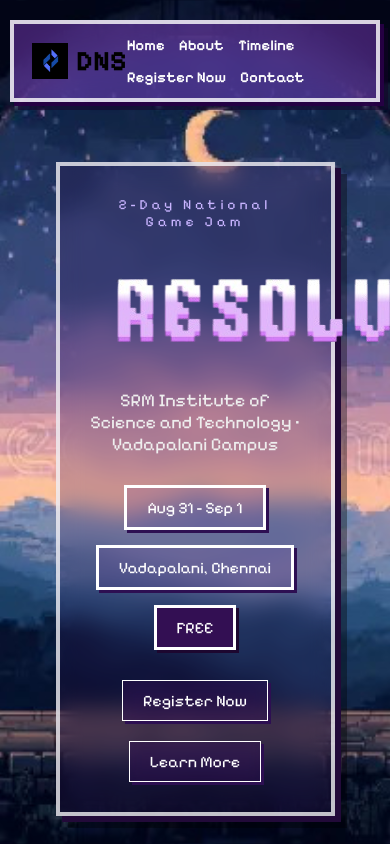
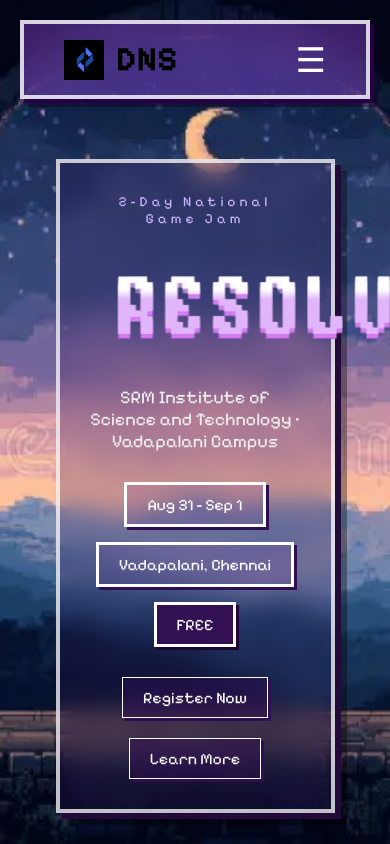
Before and after one commit to RashmiR777/RESOLVE26, a React (Vite) app: page / in a window 390 px wide. Shown: the top 844 px of the page. Built offline with nearby package versions, Linux system fonts and the light colour scheme.

Commit message:
changed to hamburger menu

```diff
--- a/src/components/Navibar.jsx
+++ b/src/components/Navibar.jsx
@@ -2,31 +2,45 @@
 
 function Navbar() {
   const [isMobile, setIsMobile] = useState(window.innerWidth <= 768);
+  const [menuOpen, setMenuOpen] = useState(false);
 
   useEffect(() => {
     const handleResize = () => {
-      setIsMobile(window.innerWidth <= 768);
+      const mobile = window.innerWidth <= 768;
+      setIsMobile(mobile);
+
+      // Close menu when switching to desktop
+      if (!mobile) {
+        setMenuOpen(false);
+      }
     };
 
     window.addEventListener("resize", handleResize);
-
     return () => window.removeEventListener("resize", handleResize);
   }, []);
 
+  const linkStyle = {
+    color: "#fff",
+    textDecoration: "none",
+    fontWeight: "600",
+    transition: "0.3s",
+  };
+
   return (
+    <>
       <nav
         style={{
           display: "flex",
           justifyContent: "space-between",
           alignItems: "center",
 
-        width: isMobile ? "calc(100% - 20px)" : "calc(100% - 40px)",
-        padding: isMobile ? "12px 18px" : "15px 40px",
+          width: "calc(100% - 40px)",
+          padding: "15px 40px",
           margin: "20px auto",
 
           position: "sticky",
           top: "20px",
-        zIndex: 1000,
+          zIndex: "1000",
 
           backgroundColor: "rgba(173, 80, 255, 0.35)",
           backdropFilter: "blur(15px)",
@@ -47,21 +61,21 @@
           style={{
             display: "flex",
             alignItems: "center",
-          gap: isMobile ? "8px" : "12px",
+            gap: "12px",
           }}
         >
           <img
             src="/favicon.jpeg"
             alt="DNS Logo"
             style={{
-            height: isMobile ? "36px" : "50px",
+              height: isMobile ? "40px" : "50px",
             }}
           />
 
           <h2
             style={{
               margin: 0,
-            fontSize: isMobile ? "28px" : "50px",
+              fontSize: isMobile ? "34px" : "50px",
               color: "#000",
             }}
           >
@@ -69,23 +83,94 @@
           </h2>
         </div>
 
-      {/* Links */}
+        {/* Desktop Navbar */}
+        {!isMobile && (
           <div
             style={{
               display: "flex",
-          gap: isMobile ? "14px" : "30px",
+              gap: "30px",
               alignItems: "center",
-          fontSize: isMobile ? "15px" : "20px",
-          flexWrap: "wrap",
+              fontSize: "20px",
+            }}
+          >
+            <a href="#home" style={linkStyle}>
+              Home
+            </a>
+
+            <a href="#about" style={linkStyle}>
+              About
+            </a>
+
+            <a href="#timeline" style={linkStyle}>
+              Timeline
+            </a>
+
+            <a
+              href="https://q.me-qr.com/jmlr762q"
+              target="_blank"
+              rel="noopener noreferrer"
+              style={linkStyle}
+            >
+              Register Now
+            </a>
+
+            <a href="#contact" style={linkStyle}>
+              Contact
+            </a>
+          </div>
+        )}
+
+        {/* Mobile Hamburger */}
+        {isMobile && (
+          <button
+            onClick={() => setMenuOpen(!menuOpen)}
+            style={{
+              background: "transparent",
+              border: "none",
+              color: "white",
+              fontSize: "34px",
+              cursor: "pointer",
+            }}
+          >
+            {menuOpen ? "✕" : "☰"}
+          </button>
+        )}
+      </nav>
+
+      {/* Mobile Dropdown */}
+      {isMobile && menuOpen && (
+        <div
+          style={{
+            position: "sticky",
+            top: "100px",
+            zIndex: "999",
+
+            width: "calc(100% - 40px)",
+            margin: "-10px auto 20px",
+
+            background: "rgba(173,80,255,0.35)",
+            backdropFilter: "blur(15px)",
+            WebkitBackdropFilter: "blur(15px)",
+
+            border: "4px solid rgba(255,255,255,0.8)",
+
+            boxShadow: `
+              4px 4px 0 rgba(40,0,70,0.9),
+              8px 8px 0 rgba(20,0,40,0.5)
+            `,
+
+            display: "flex",
+            flexDirection: "column",
           }}
         >
           <a
             href="#home"
             style={{
-            color: "#fff",
-            textDecoration: "none",
-            fontWeight: "600",
+              ...linkStyle,
+              padding: "18px",
+              borderBottom: "2px solid rgba(255,255,255,.2)",
             }}
+            onClick={() => setMenuOpen(false)}
           >
             Home
           </a>
@@ -93,10 +178,11 @@
           <a
             href="#about"
             style={{
-            color: "#fff",
-            textDecoration: "none",
-            fontWeight: "600",
+              ...linkStyle,
+              padding: "18px",
+              borderBottom: "2px solid rgba(255,255,255,.2)",
             }}
+            onClick={() => setMenuOpen(false)}
           >
             About
           </a>
@@ -104,10 +190,11 @@
           <a
             href="#timeline"
             style={{
-            color: "#fff",
-            textDecoration: "none",
-            fontWeight: "600",
+              ...linkStyle,
+              padding: "18px",
+              borderBottom: "2px solid rgba(255,255,255,.2)",
             }}
+            onClick={() => setMenuOpen(false)}
           >
             Timeline
           </a>
@@ -117,9 +204,9 @@
             target="_blank"
             rel="noopener noreferrer"
             style={{
-            color: "#fff",
-            textDecoration: "none",
-            fontWeight: "600",
+              ...linkStyle,
+              padding: "18px",
+              borderBottom: "2px solid rgba(255,255,255,.2)",
             }}
           >
             Register Now
@@ -128,15 +215,16 @@
           <a
             href="#contact"
             style={{
-            color: "#fff",
-            textDecoration: "none",
-            fontWeight: "600",
+              ...linkStyle,
+              padding: "18px",
             }}
+            onClick={() => setMenuOpen(false)}
           >
             Contact
           </a>
         </div>
-    </nav>
+      )}
+    </>
   );
 }
 
```
Lines whose indentation alone changed are shown as unchanged.
